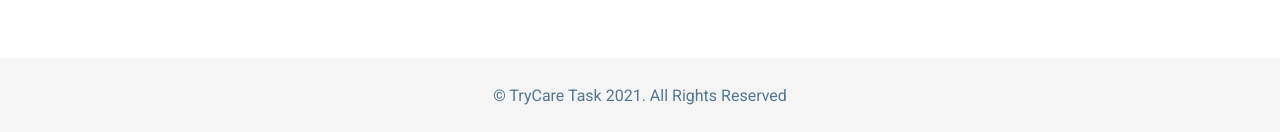
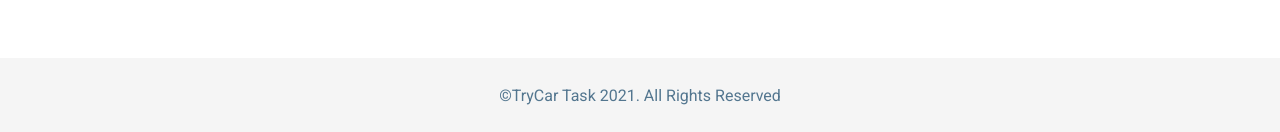
Before and after one commit to ahmadkashami/TryCarTask, a Vue app: page / in a window 1280 px wide. Shown: the part 665-797 px from the top of the page. Built offline with nearby package versions, Linux system fonts and the light colour scheme; no server answers.

Commit message:
Footer.vue

```diff
--- a/src/components/Footer.vue
+++ b/src/components/Footer.vue
@@ -5,7 +5,7 @@
           <v-col>
             <div class="text-center">
               <p class="reserved pt-4">
-                © TryCare Task 2021. All Rights
+                ©TryCar Task 2021. All Rights
                 Reserved
               </p>
             </div>
```
